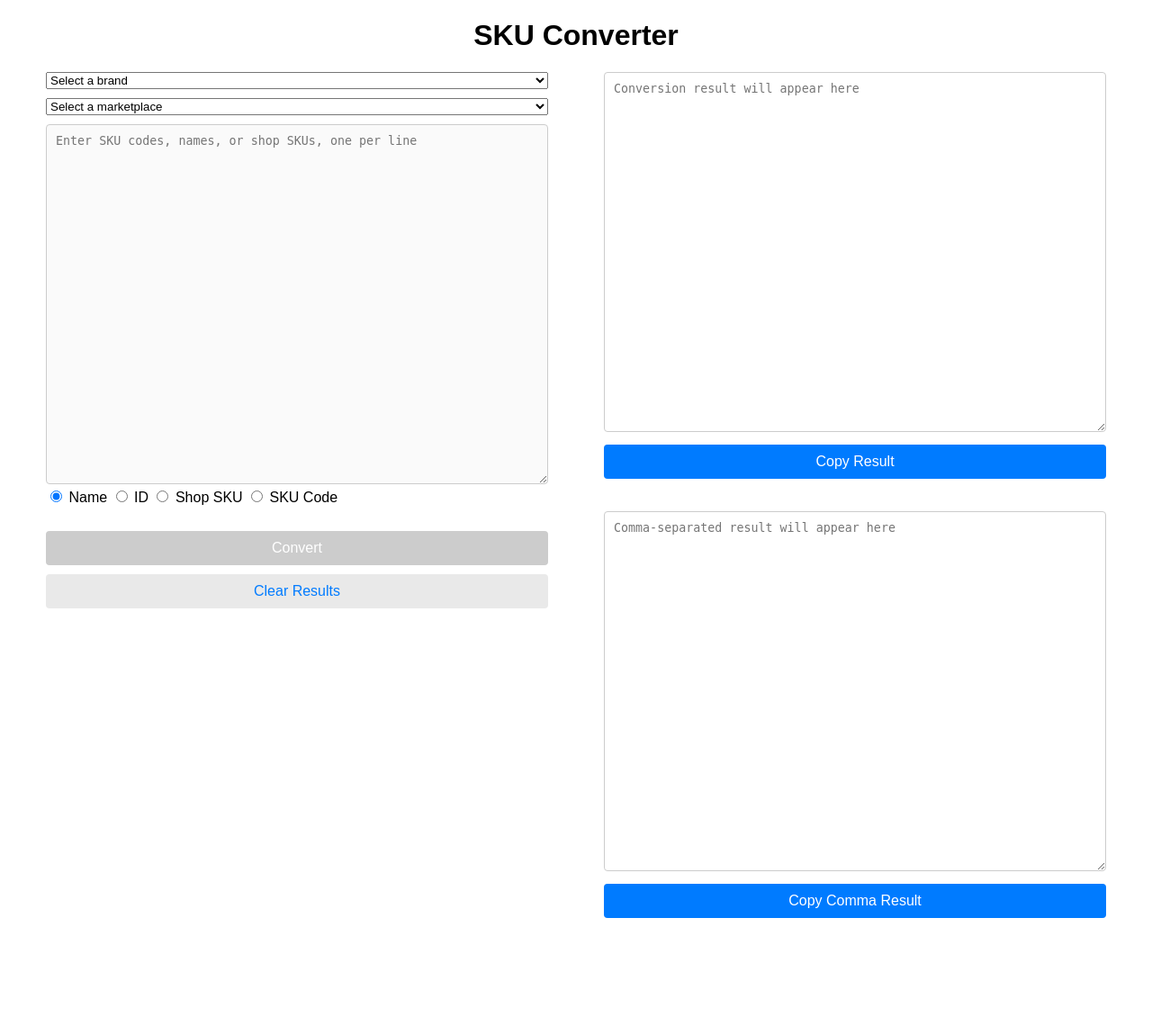
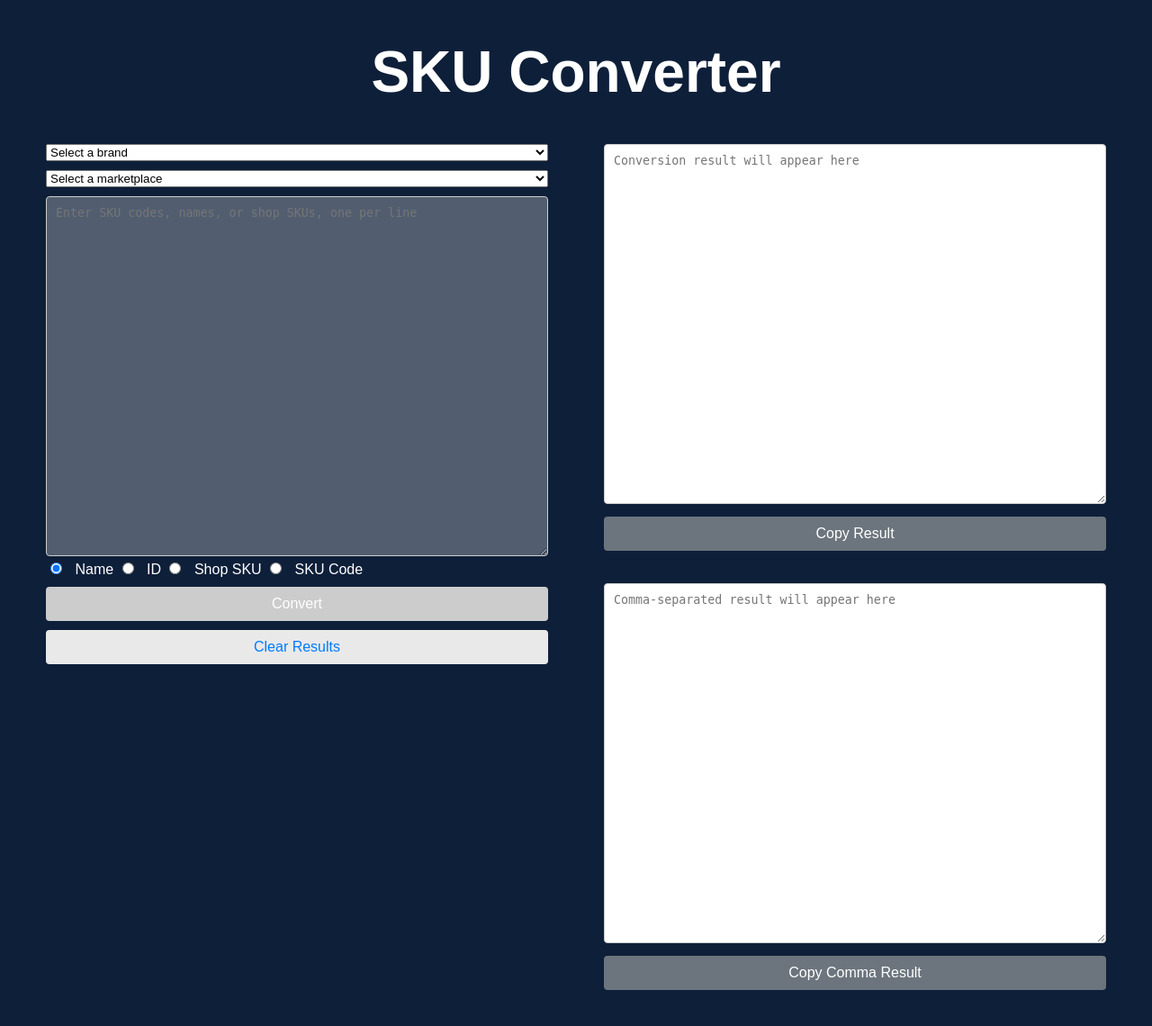
Before and after one commit to Knaivex/Etaily-SKU-Converter, a Flask app: page / in a window 1280 px wide. Shown: the whole page at 90% size. Before the commit the page ends 1020 px from the top, so only its background shows below. Run offline with Flask 3, Linux system fonts and the light colour scheme.

Commit message:
Add files via upload

```diff
--- a/templates/index.html
+++ b/templates/index.html
@@ -3,11 +3,24 @@
 <head>
 <meta charset="UTF-8">
 <meta name="viewport" content="width=device-width, initial-scale=1.0">
-<title>SKU Converter</title>
+<title>Etaily SKU Converter</title>
 <style>
     body {
         font-family: Arial, sans-serif;
         margin: 20px;
+        background-color: #0e1f39; /* Dark background color */
+    }
+
+
+
+    .logo {
+        width: 150px; /* Adjust logo size as needed */
+    }
+
+    h1 {
+        text-align: center;
+        color: white; /* Header text color */
+        font-size: 4em; /* Font size 4x larger */
     }
 
     .container {
@@ -44,8 +57,8 @@
         width: 100%;
         border: none;
         border-radius: 4px;
-        background-color: #007BFF;
-        color: white;
+        background-color: #6c757d; /* Gray button color */
+        color: white; /* Button text color */
     }
 
     button:disabled, input[type="submit"]:disabled {
@@ -70,6 +83,15 @@
 
     .button-special:focus {
         outline: none;
+    }
+
+    label {
+        color: white; /* Color for radio button labels */
+        margin-bottom: 5px; /* Space between radio buttons */
+    }
+
+    input[type="radio"] {
+        margin-right: 10px; /* Space between radio button and label text */
     }
 </style>
 <script>
@@ -118,7 +140,9 @@ function enableConvertButton() {
 </head>
 <body>
 
-<h1 style="text-align: center;">SKU Converter</h1>
+<div class="header">
+    <h1>SKU Converter</h1>
+</div>
 
 <div class="container">
     <div class="converter">
@@ -136,10 +160,10 @@ function enableConvertButton() {
                 <option value="tiktok" {% if marketplace == 'tiktok' %}selected{% endif %}>TikTok</option>
             </select>
             <textarea id="sku_list" name="sku_list" rows="10" placeholder="Enter SKU codes, names, or shop SKUs, one per line" oninput="limitTextarea()" disabled>{{ sku_list }}</textarea><br>
-            <input type="radio" name="conversion_type" value="name" {% if conversion_type == 'name' %}checked{% endif %}> Name
-            <input type="radio" name="conversion_type" value="id" {% if conversion_type == 'id' %}checked{% endif %}> ID
-            <input type="radio" name="conversion_type" value="shop_sku" {% if conversion_type == 'shop_sku' %}checked{% endif %}> Shop SKU
-            <input type="radio" name="conversion_type" value="sku_code" {% if conversion_type == 'sku_code' %}checked{% endif %}> SKU Code<br>
+            <label><input type="radio" name="conversion_type" value="name" {% if conversion_type == 'name' %}checked{% endif %}> Name</label>
+            <label><input type="radio" name="conversion_type" value="id" {% if conversion_type == 'id' %}checked{% endif %}> ID</label>
+            <label><input type="radio" name="conversion_type" value="shop_sku" {% if conversion_type == 'shop_sku' %}checked{% endif %}> Shop SKU</label>
+            <label><input type="radio" name="conversion_type" value="sku_code" {% if conversion_type == 'sku_code' %}checked{% endif %}> SKU Code</label>
             <br>
             <input id="convert_button" type="submit" value="Convert" style="width: 100%;" disabled>
             <button type="button" onclick="clearResultTextarea()" class="button-special">Clear Results</button>
```
